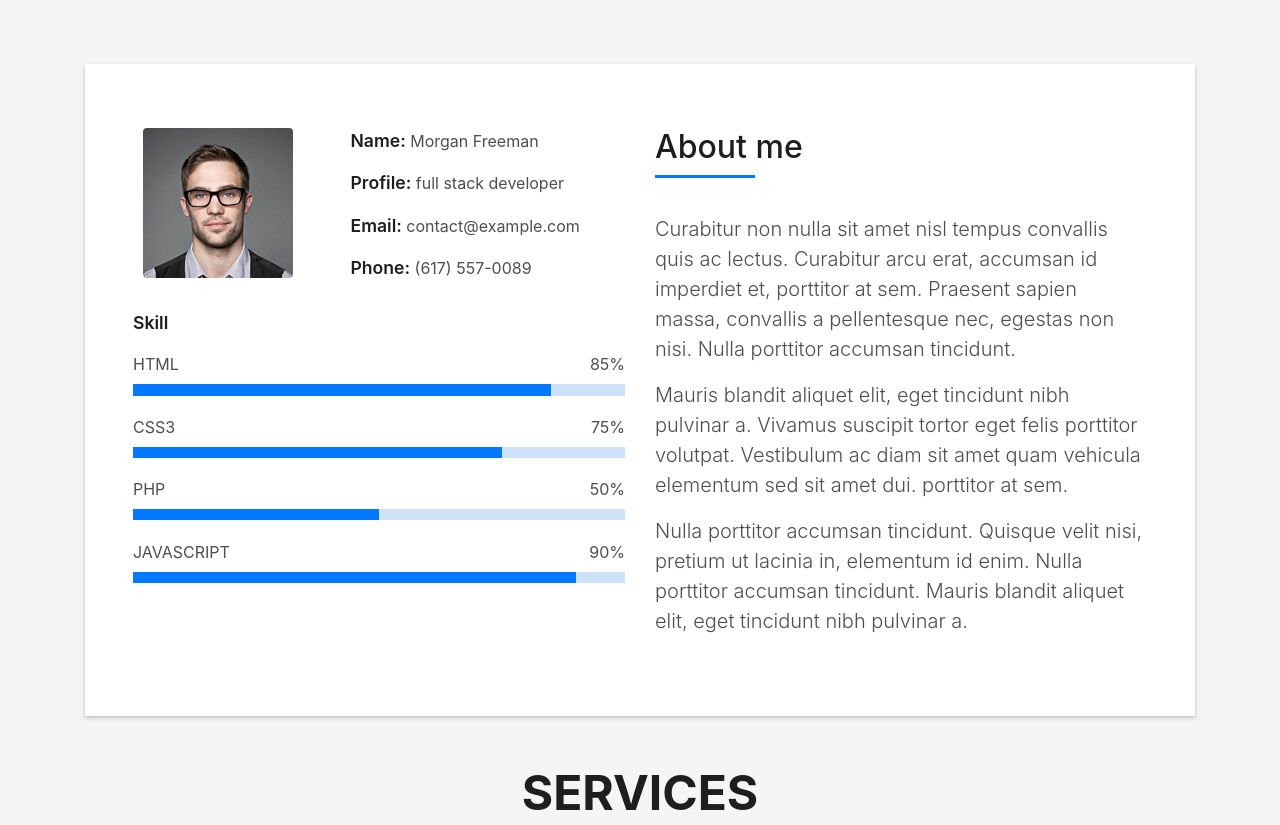
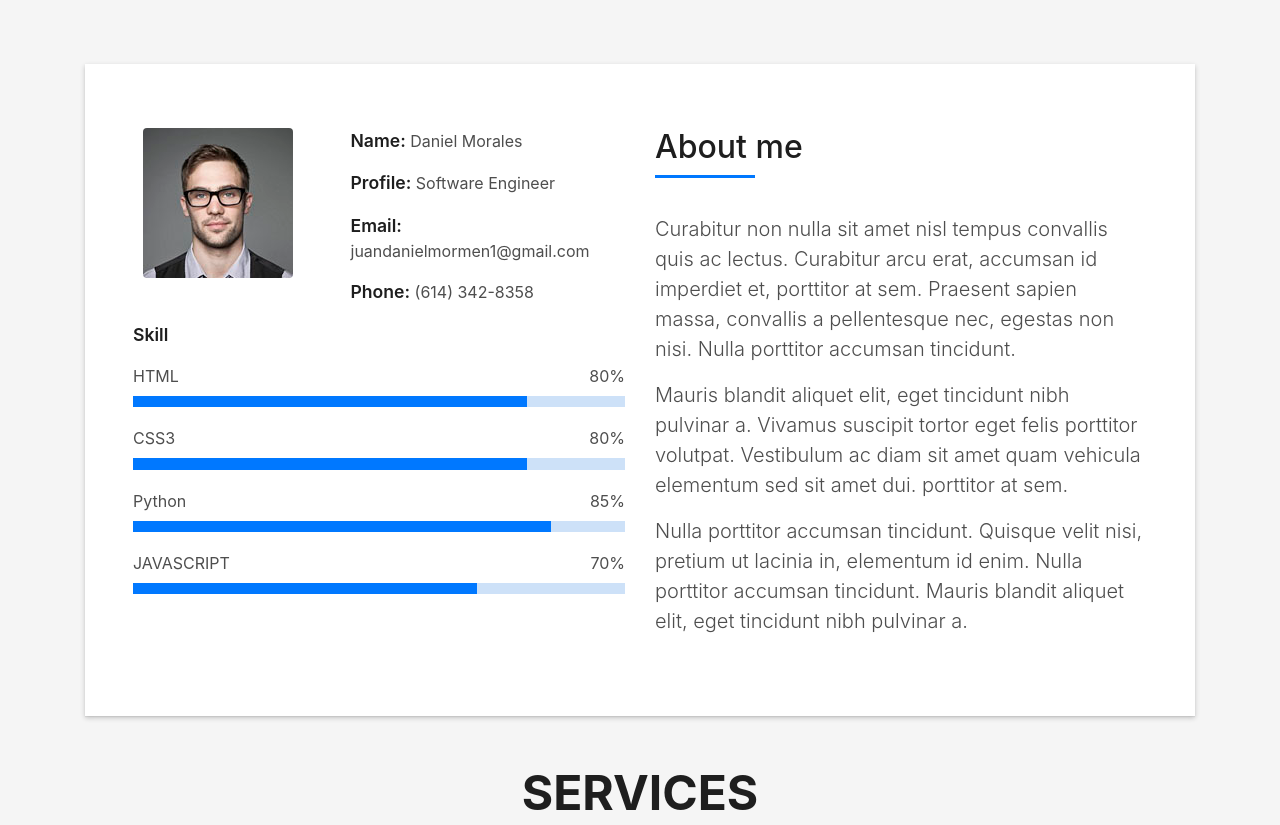
Before and after one commit to DanielM0996/SelfPage, a plain HTML site: page index.html in a window 1280 px wide. Shown: the part 800-1625 px from the top of the page. Drawn offline with Linux system fonts and the light colour scheme; files whose address does not match are found by name.

Commit message:
Update index.html
Primera edicion de index

```diff
--- a/index.html
+++ b/index.html
@@ -2,7 +2,7 @@
 <html lang="en">
 <head>
   <meta charset="utf-8">
-  <title>DevFolio Bootstrap Template</title>
+  <title>Daniel Morales' Page</title>
   <meta content="width=device-width, initial-scale=1.0" name="viewport">
   <meta content="" name="keywords">
   <meta content="" name="description">
@@ -37,7 +37,7 @@
   <!--/ Nav Star /-->
   <nav class="navbar navbar-b navbar-trans navbar-expand-md fixed-top" id="mainNav">
     <div class="container">
-      <a class="navbar-brand js-scroll" href="#page-top">DevFolio</a>
+      <a class="navbar-brand js-scroll" href="#page-top">SelfPage</a>
       <button class="navbar-toggler collapsed" type="button" data-toggle="collapse" data-target="#navbarDefault"
         aria-controls="navbarDefault" aria-expanded="false" aria-label="Toggle navigation">
         <span></span>
@@ -53,7 +53,7 @@
             <a class="nav-link js-scroll" href="#about">About</a>
           </li>
           <li class="nav-item">
-            <a class="nav-link js-scroll" href="#service">Services</a>
+            <a class="nav-link js-scroll" href="#service">Knowledge</a>
           </li>
           <li class="nav-item">
             <a class="nav-link js-scroll" href="#work">Work</a>
@@ -77,8 +77,8 @@
       <div class="table-cell">
         <div class="container">
           <!--<p class="display-6 color-d">Hello, world!</p>-->
-          <h1 class="intro-title mb-4">I am Morgan Freeman</h1>
-          <p class="intro-subtitle"><span class="text-slider-items">CEO DevFolio,Web Developer,Web Designer,Frontend Developer,Graphic Designer</span><strong class="text-slider"></strong></p>
+          <h1 class="intro-title mb-4">I am Daniel Morales</h1>
+          <p class="intro-subtitle"><span class="text-slider-items">Software Engineer,IOT Developer,Data Analyst,Frontend Developer,Graphic Designer</span><strong class="text-slider"></strong></p>
           <!-- <p class="pt-3"><a class="btn btn-primary btn js-scroll px-4" href="#about" role="button">Learn More</a></p> -->
         </div>
       </div>
@@ -101,33 +101,33 @@
                   </div>
                   <div class="col-sm-6 col-md-7">
                     <div class="about-info">
-                      <p><span class="title-s">Name: </span> <span>Morgan Freeman</span></p>
-                      <p><span class="title-s">Profile: </span> <span>full stack developer</span></p>
-                      <p><span class="title-s">Email: </span> <span>contact@example.com</span></p>
-                      <p><span class="title-s">Phone: </span> <span>(617) 557-0089</span></p>
+                      <p><span class="title-s">Name: </span> <span>Daniel Morales</span></p>
+                      <p><span class="title-s">Profile: </span> <span>Software Engineer</span></p>
+                      <p><span class="title-s">Email: </span> <span>juandanielmormen1@gmail.com</span></p>
+                      <p><span class="title-s">Phone: </span> <span>(614) 342-8358</span></p>
                     </div>
                   </div>
                 </div>
                 <div class="skill-mf">
                   <p class="title-s">Skill</p>
-                  <span>HTML</span> <span class="pull-right">85%</span>
+                  <span>HTML</span> <span class="pull-right">80%</span>
                   <div class="progress">
-                    <div class="progress-bar" role="progressbar" style="width: 85%;" aria-valuenow="85" aria-valuemin="0"
+                    <div class="progress-bar" role="progressbar" style="width: 80%;" aria-valuenow="80" aria-valuemin="0"
                       aria-valuemax="100"></div>
                   </div>
-                  <span>CSS3</span> <span class="pull-right">75%</span>
+                  <span>CSS3</span> <span class="pull-right">80%</span>
                   <div class="progress">
-                    <div class="progress-bar" role="progressbar" style="width: 75%" aria-valuenow="75" aria-valuemin="0"
+                    <div class="progress-bar" role="progressbar" style="width: 80%" aria-valuenow="80" aria-valuemin="0"
                       aria-valuemax="100"></div>
                   </div>
-                  <span>PHP</span> <span class="pull-right">50%</span>
+                  <span>Python</span> <span class="pull-right">85%</span>
                   <div class="progress">
-                    <div class="progress-bar" role="progressbar" style="width: 50%" aria-valuenow="50" aria-valuemin="0"
+                    <div class="progress-bar" role="progressbar" style="width: 85%" aria-valuenow="85" aria-valuemin="0"
                       aria-valuemax="100"></div>
                   </div>
-                  <span>JAVASCRIPT</span> <span class="pull-right">90%</span>
+                  <span>JAVASCRIPT</span> <span class="pull-right">70%</span>
                   <div class="progress">
-                    <div class="progress-bar" role="progressbar" style="width: 90%" aria-valuenow="90" aria-valuemin="0"
+                    <div class="progress-bar" role="progressbar" style="width: 70%" aria-valuenow="70" aria-valuemin="0"
                       aria-valuemax="100"></div>
                   </div>
                 </div>
```
